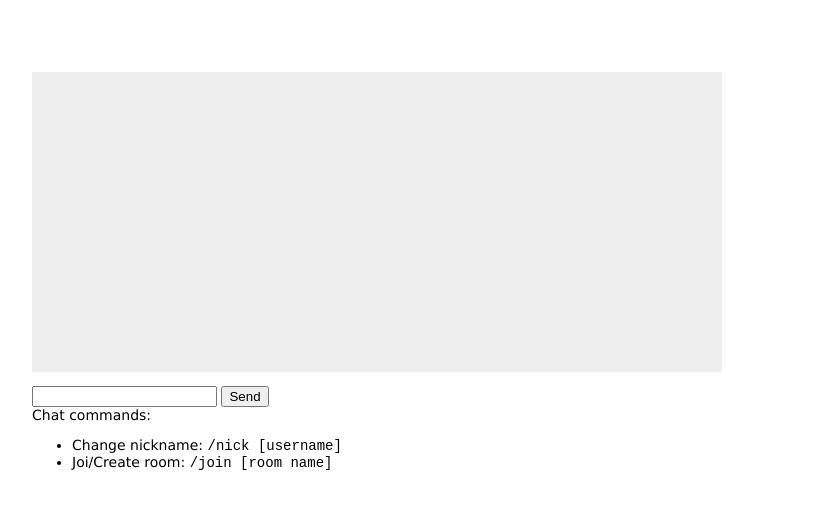
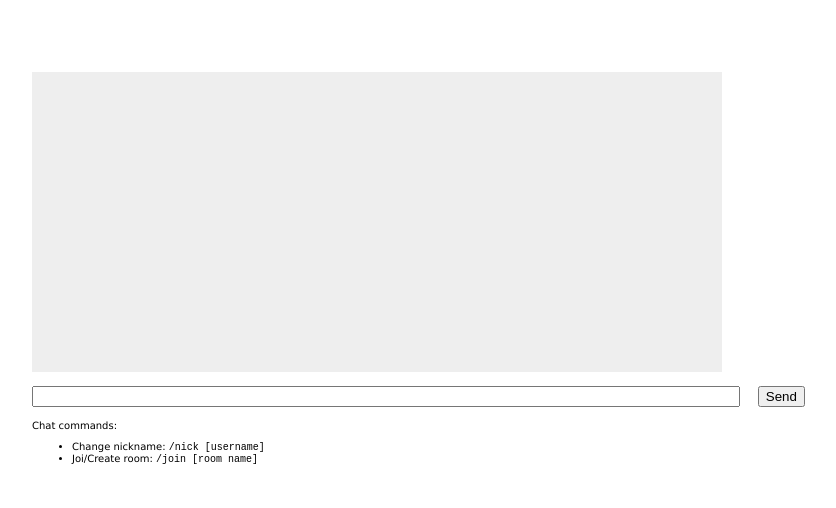
Before and after one commit to thandon263/chatApp, a website: page public/index.html in a window 1280 px wide. Shown: the whole page, without its empty margins (208-1044 px from the left). Drawn offline with nearby package versions, Linux system fonts and the light colour scheme; no server answers.

Commit message:
Relaying messages and creating show list of all available rooms

```diff
--- a/public/css/style.css
+++ b/public/css/style.css
@@ -26,3 +26,28 @@ a {
   margin-bottom: 1em;
   margin-right: 10px;
 }
+
+#room-list {
+  float: right;
+  width: 100px;
+  height: 300px;
+  overflow: auto;
+}
+
+#room-list div {
+  border-bottom: 1px solid #eee;
+}
+
+#room-list div :hover {
+  background: #ddd;
+}
+
+#send-message {
+  width: 700px;
+  margin-bottom: 1em;
+  margin-right: 1em;
+}
+
+#help {
+  font: 10px "lucida Grande", Helvetica, Arial, sans-serif;
+}
```
Also changed, not shown: public/javascripts/chat-ui.js (+7 -6 lines).
